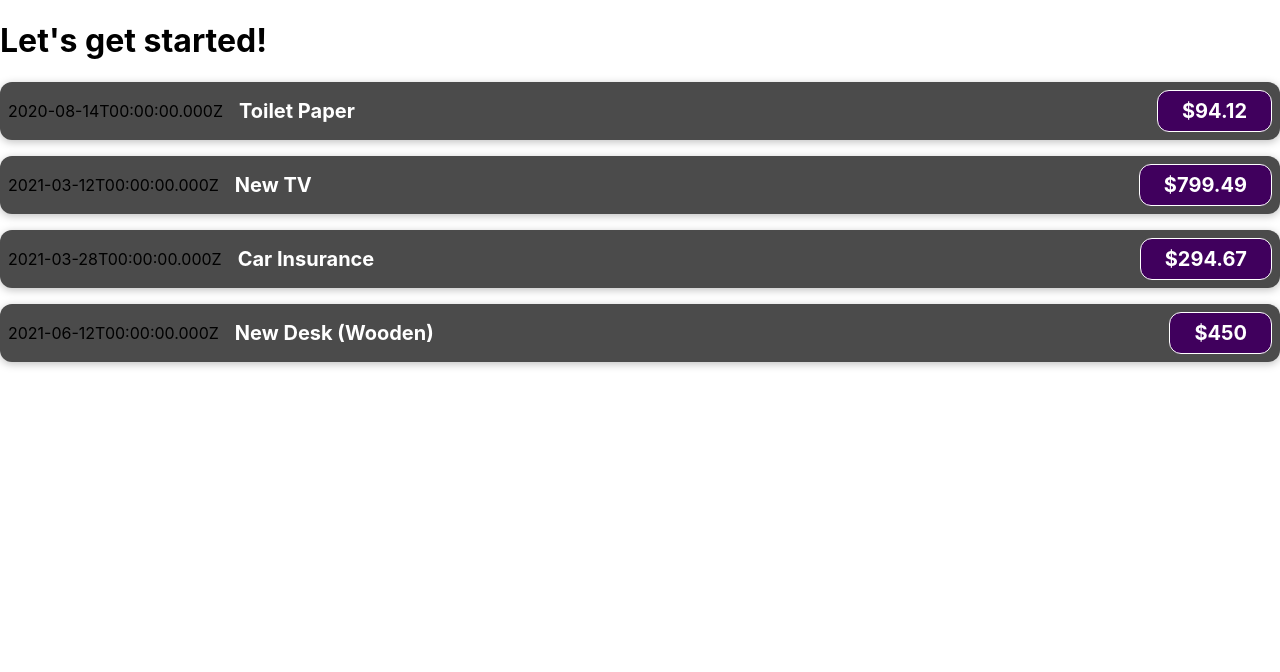
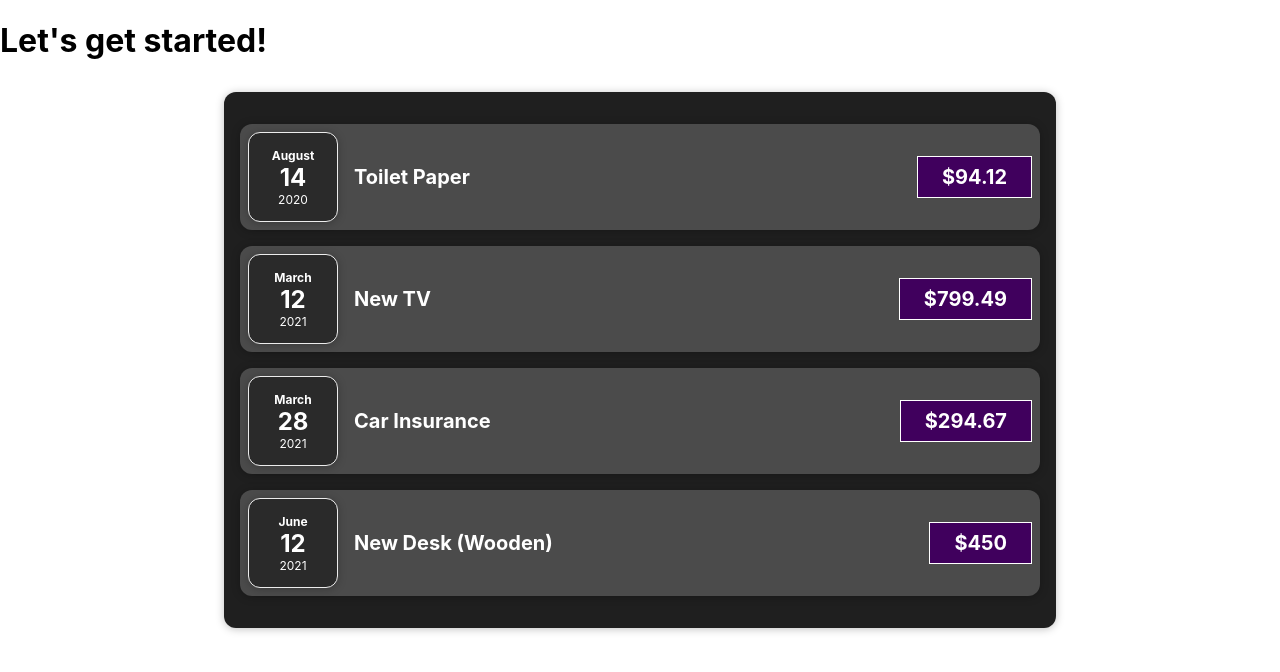
Before and after one commit to GabrielGui13/React-Node-LearningPath, a React (Create React App) app in the folder React/react-complete-guide/: page / in a window 1280 px wide. Shown: the top 672 px of the page. Built offline with nearby package versions, Linux system fonts and the light colour scheme.

Commit message:
componentes e props a fundo

```diff
--- a/React/react-complete-guide/src/App.js
+++ b/React/react-complete-guide/src/App.js
@@ -1,4 +1,4 @@
-import ExpenseItem from "./components/ExpenseItem";
+import Expenses from "./components/Expenses";
 
 function App() {
   const expenses = [
@@ -26,9 +26,7 @@ function App() {
   return (
     <div>
       <h1>Let's get started!</h1>
-      {expenses.map((data) => {
-        return <ExpenseItem {...data}></ExpenseItem>
-      })}
+      <Expenses expenses={expenses}/>
     </div>
   );
 }
--- /dev/null
+++ b/React/react-complete-guide/src/components/Card.css
@@ -0,0 +1,4 @@
+.card {
+  border-radius: 12px;
+  box-shadow: 0 1px 8px rgba(0, 0, 0, 0.25);
+}
--- /dev/null
+++ b/React/react-complete-guide/src/components/Card.js
@@ -0,0 +1,8 @@
+import './Card.css'
+
+function Card(props) {
+    const classes = 'card ' + props.className
+    return <div className={classes}>{props.children}</div>
+}
+
+export default Card
--- /dev/null
+++ b/React/react-complete-guide/src/components/ExpenseDate.css
@@ -0,0 +1,25 @@
+.expense-date {
+  display: flex;
+  flex-direction: column;
+  width: 5.5rem;
+  height: 5.5rem;
+  border: 1px solid #ececec;
+  background-color: #2a2a2a;
+  color: white;
+  align-items: center;
+  justify-content: center;
+}
+
+.expense-date__month {
+  font-size: 0.75rem;
+  font-weight: bold;
+}
+
+.expense-date__year {
+  font-size: 0.75rem;
+}
+
+.expense-date__day {
+  font-size: 1.5rem;
+  font-weight: bold;
+}
--- /dev/null
+++ b/React/react-complete-guide/src/components/ExpenseDate.js
@@ -0,0 +1,18 @@
+import './ExpenseDate.css'
+import Card from './Card'
+
+function ExpenseDate(props) {
+  const month = props.date.toLocaleDateString("en-US", { month: "long" });
+  const day = props.date.toLocaleDateString("en-US", { day: "2-digit" });
+  const year = props.date.getFullYear();
+
+  return (
+    <Card className="expense-date">
+      <div className="expense-date__month">{month}</div>
+      <div className="expense-date__day">{day}</div>
+      <div className="expense-date__year">{year}</div>
+    </Card>
+  );
+}
+
+export default ExpenseDate;
--- a/React/react-complete-guide/src/components/ExpenseItem.css
+++ b/React/react-complete-guide/src/components/ExpenseItem.css
@@ -2,10 +2,8 @@
   display: flex;
   justify-content: space-between;
   align-items: center;
-  box-shadow: 0 2px 8px rgba(0, 0, 0, 0.25);
   padding: 0.5rem;
   margin: 1rem 0;
-  border-radius: 12px;
   background-color: #4b4b4b;
 }
 
@@ -34,7 +32,6 @@
   background-color: #40005d;
   border: 1px solid white;
   padding: 0.5rem;
-  border-radius: 12px;
 }
 
 @media (min-width: 580px) {
--- a/React/react-complete-guide/src/components/ExpenseItem.js
+++ b/React/react-complete-guide/src/components/ExpenseItem.js
@@ -1,14 +1,17 @@
+import ExpenseDate from './ExpenseDate'
+import Card from './Card'
 import "./ExpenseItem.css";
 
 function ExpenseItem(props) {
+
   return (
-    <div className="expense-item">
-      <div>{props.date.toISOString()}</div>
+    <Card className="expense-item">
+      <ExpenseDate date={props.date}/>
       <div className="expense-item__description">
         <h2>{props.title}</h2>
         <div className="expense-item__price">${props.amount}</div>
       </div>
-    </div>
+    </Card>
   );
 }
 
--- /dev/null
+++ b/React/react-complete-guide/src/components/Expenses.css
@@ -0,0 +1,7 @@
+.expenses {
+  padding: 1rem;
+  background-color: rgb(31, 31, 31);
+  margin: 2rem auto;
+  width: 50rem;
+  max-width: 95%;
+}
--- /dev/null
+++ b/React/react-complete-guide/src/components/Expenses.js
@@ -0,0 +1,18 @@
+import ExpenseItem from "./ExpenseItem";
+import Card from "./Card";
+import './Expenses.css'
+
+function Expenses(props) {
+    const expenses = props.expenses;
+    console.log(expenses)
+
+    return (
+      <Card className="expenses">
+        {expenses.map((data) => {
+          return <ExpenseItem {...data}></ExpenseItem>;
+        })}
+      </Card>
+    );
+}
+
+export default Expenses;
```
